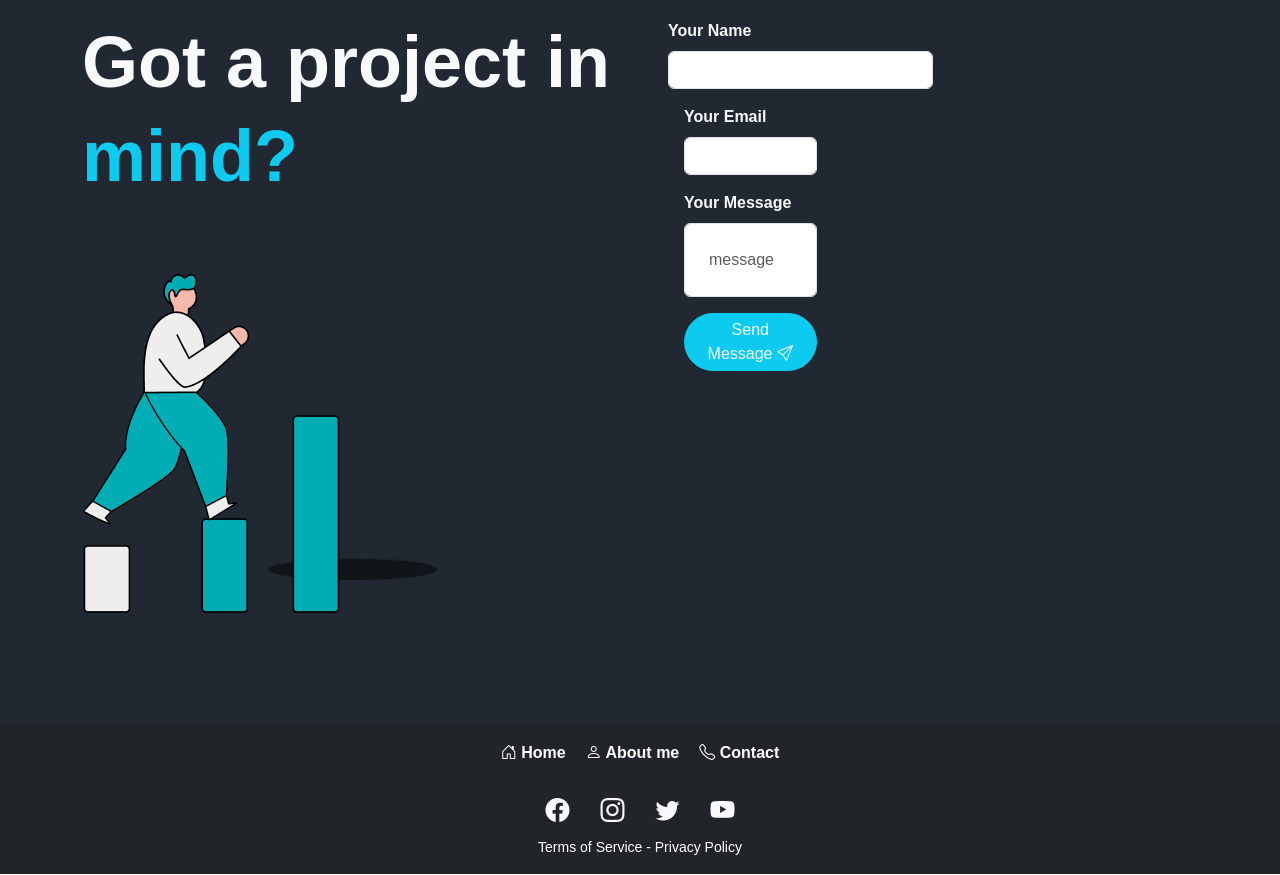
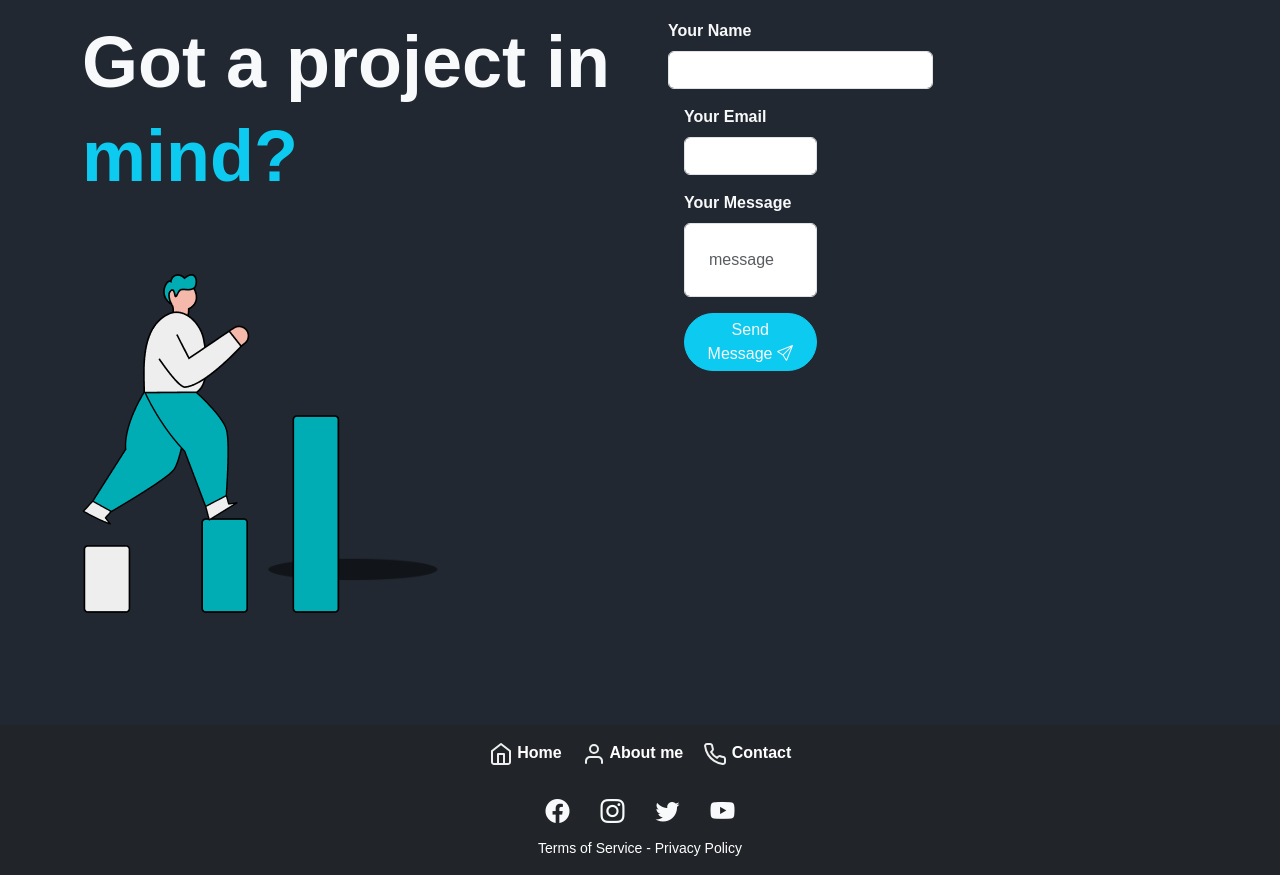
Before and after one commit to mashudrana01/single-landing-page, a plain HTML site: page index.html in a window 1280 px wide. Shown: the part 2101-2976 px from the top of the page. Drawn offline with nearby package versions, Linux system fonts and the light colour scheme; files whose address does not match are found by name.

Commit message:
useing svg

```diff
--- a/index.html
+++ b/index.html
@@ -151,9 +151,9 @@
   <!-- Footer -->
   <footer class="bg-dark text-white text-center py-3">
     <div class="footer-menu">
-      <a href="#"><i class="bi bi-house-door"></i> Home </a>
-      <a href="#"><i class="bi bi-person"></i> About me</a>
-      <a href="#"> <i class="bi bi-telephone"></i> Contact</a>
+      <a href="#"><img src="./img/home.svg" alt=""></i> Home </a>
+      <a href="#"><img src="./img/user.svg" alt=""> About me</a>
+      <a href="#"> <img src="./img/phone.svg" alt=""> Contact</a>
   </div>
   <div class="footer-icons ">
     <a class="text-light m-2" href="#" aria-label="Facebook"> <i class="bi bi-facebook"></i></i></a>
--- a/new.css
+++ b/new.css
@@ -73,7 +73,7 @@ body {
     font-weight: bold;
 }
 .footer-menu a:hover {
-    color: #ffc107;
+    color: rgb(26, 200, 209);
 }
 .footer-icons {
     display: flex;
```
Also changed, not shown: img/home.svg (added), img/phone.svg (added), img/user.svg (added).
